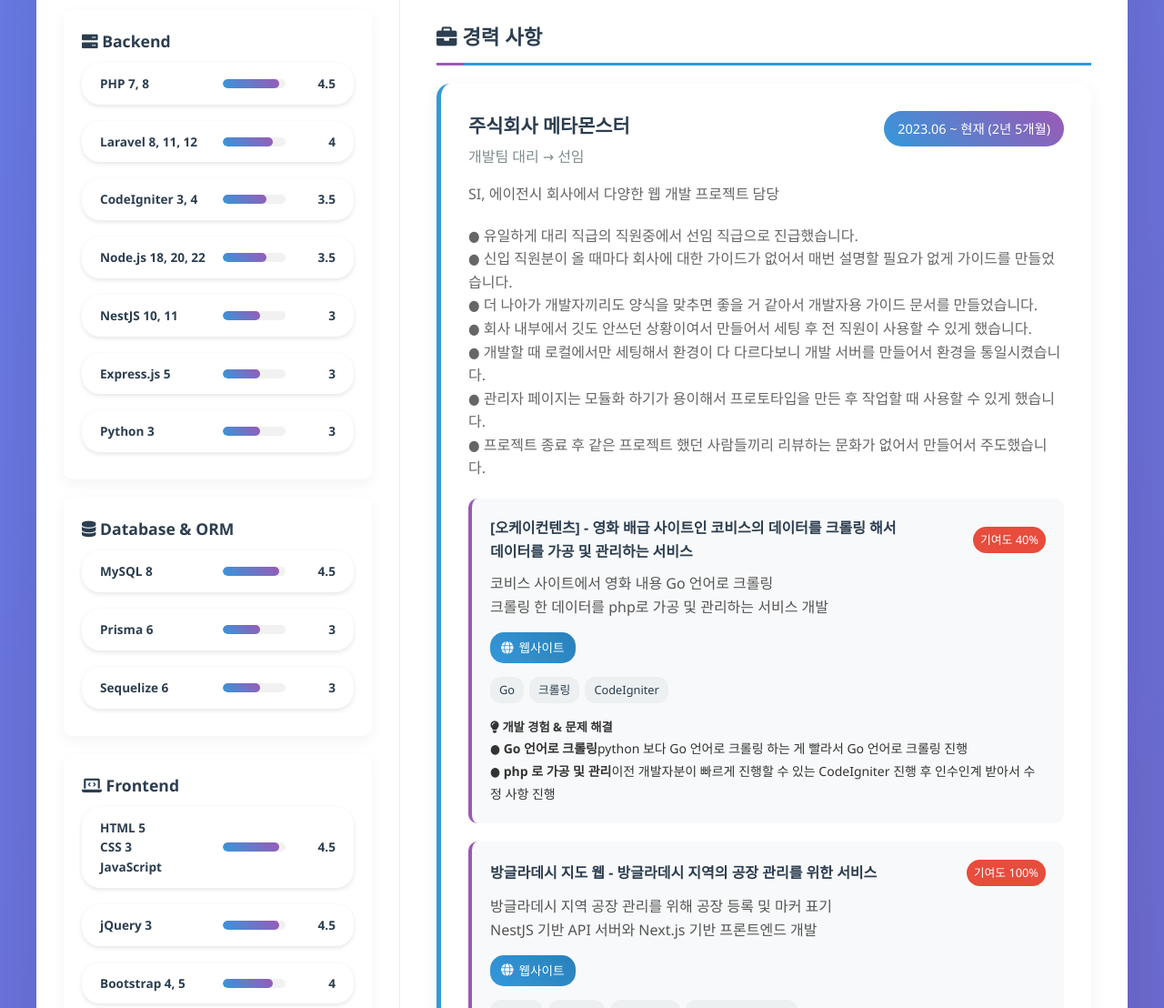
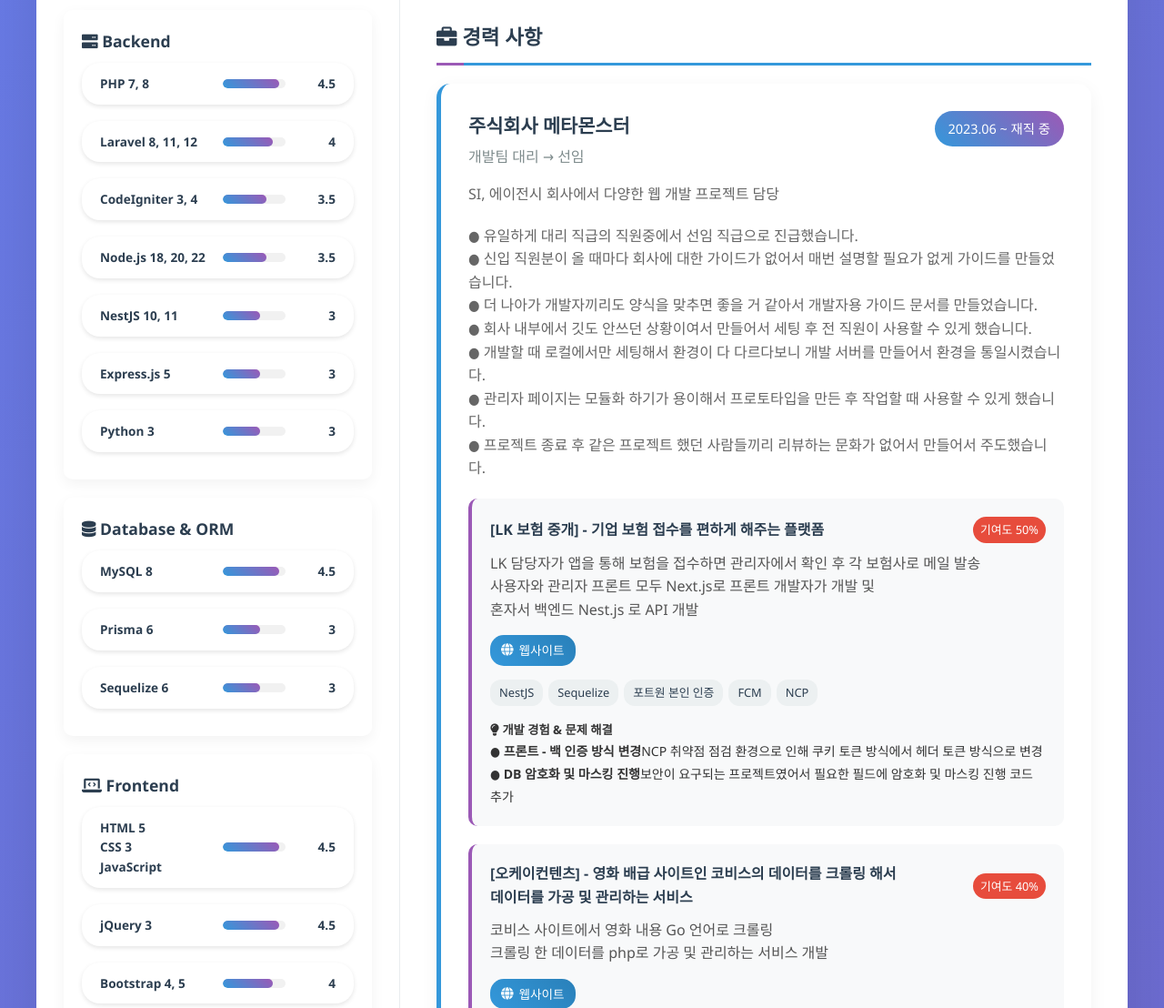
Before and after one commit to MaShin66/resume, a plain HTML site: page index.html in a window 1280 px wide. Shown: the part 780-1888 px from the top of the page at 91% size. Drawn offline with Linux system fonts and the light colour scheme.

Commit message:
LK 추가

```diff
--- a/index.html
+++ b/index.html
@@ -861,7 +861,7 @@
                                 <h3>주식회사 메타몬스터</h3>
                                 <div class="position">개발팀 대리 &rarr; 선임</div>
                             </div>
-                            <div class="duration" id="current-job-duration">2023.06 ~ 현재 (계산 중...)</div>
+                            <div class="duration" id="current-job-duration">2023.06 ~ 재직 중</div>
                         </div>
                         <p style="color: #666; margin-bottom: 20px;">SI, 에이전시 회사에서 다양한 웹 개발 프로젝트 담당</p>
                         <p style="color: #666;">&#9679; 유일하게 대리 직급의 직원중에서 선임 직급으로 진급했습니다.</p>
@@ -873,6 +873,39 @@
                         <p style="color: #666;">&#9679; 프로젝트 종료 후 같은 프로젝트 했던 사람들끼리 리뷰하는 문화가 없어서 만들어서 주도했습니다.</p>
 
                         <div class="project-grid">
+                            <div class="project-card">
+                                <div class="project-header">
+                                    <div class="project-title">[LK 보험 중개] - 기업 보험 접수를 편하게 해주는 플랫폼</div>
+                                    <div class="contribution">기여도 50%</div>
+                                </div>
+                                <div class="project-description">
+                                    LK 담당자가 앱을 통해 보험을 접수하면 관리자에서 확인 후 각 보험사로 메일 발송<br>
+                                    사용자와 관리자 프론트 모두 Next.js로  프론트 개발자가 개발 및<br>
+                                    혼자서 백엔드 Nest.js 로 API 개발<br>
+                                </div>
+                                <div class="project-links">
+                                    <a href="https://dev-cs.lkins.co.kr/business" class="website-link" target="_blank">
+                                        <i class="fas fa-globe"></i> 웹사이트
+                                    </a>
+                                </div>
+
+                                <div class="tech-stack">
+                                    <span class="tech-tag">NestJS</span>
+                                    <span class="tech-tag">Sequelize</span>
+                                    <span class="tech-tag">포트원 본인 인증</span>
+                                    <span class="tech-tag">FCM</span>
+                                    <span class="tech-tag">NCP</span>
+                                </div>
+
+                                <div class="project-experience" style="margin-top: 1rem;">
+                                    <h5><i class="fas fa-lightbulb"></i> 개발 경험 &amp; 문제 해결</h5>
+                                    <div class="experience-list">
+                                        <div>&#9679; <strong>프론트 - 백 인증 방식 변경</strong>NCP 취약점 점검 환경으로 인해 쿠키 토큰 방식에서 헤더 토큰 방식으로 변경</div>
+                                        <div>&#9679; <strong>DB 암호화 및 마스킹 진행</strong>보안이 요구되는 프로젝트였어서 필요한 필드에 암호화 및 마스킹 진행 코드 추가</div>
+                                    </div>
+                                </div>
+                            </div>
+
                             <div class="project-card">
                                 <div class="project-header">
                                     <div class="project-title">[오케이컨텐츠] - 영화 배급 사이트인 코비스의 데이터를 크롤링 해서<br> 데이터를 가공 및 관리하는 서비스</div>
@@ -1383,12 +1416,12 @@
             document.getElementById('career').textContent = `${totalYears}년 ${remainingMonths}개월 경력 • 풀스택 개발`;
 
             // 현재 회사 재직 기간 계산
-            const currentJobStart = '2023.06';
-            const currentDuration = calculateDuration(currentJobStart);
-            const currentJobElement = document.getElementById('current-job-duration');
-            if (currentJobElement) {
-                currentJobElement.textContent = `${currentJobStart} ~ 현재 (${currentDuration.years}년 ${currentDuration.months}개월)`;
-            }
+            // const currentJobStart = '2023.06';
+            // const currentDuration = calculateDuration(currentJobStart);
+            // const currentJobElement = document.getElementById('current-job-duration');
+            // if (currentJobElement) {
+            //     currentJobElement.textContent = `${currentJobStart} ~ 현재 (${currentDuration.years}년 ${currentDuration.months}개월)`;
+            // }
         }
 
         // 페이지 로드 시 실행
```
